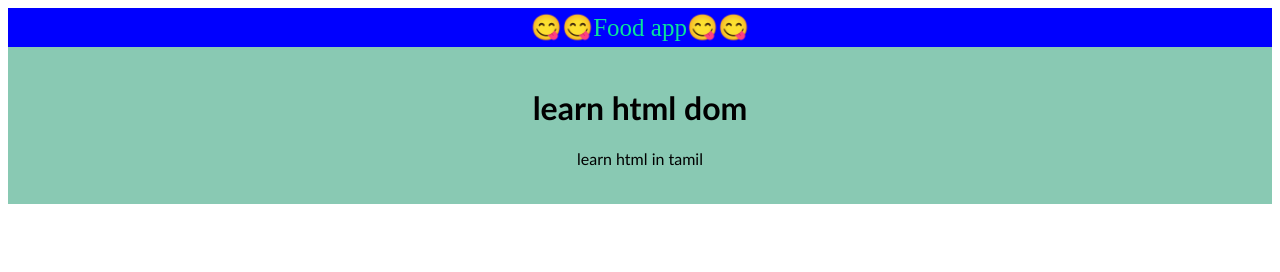
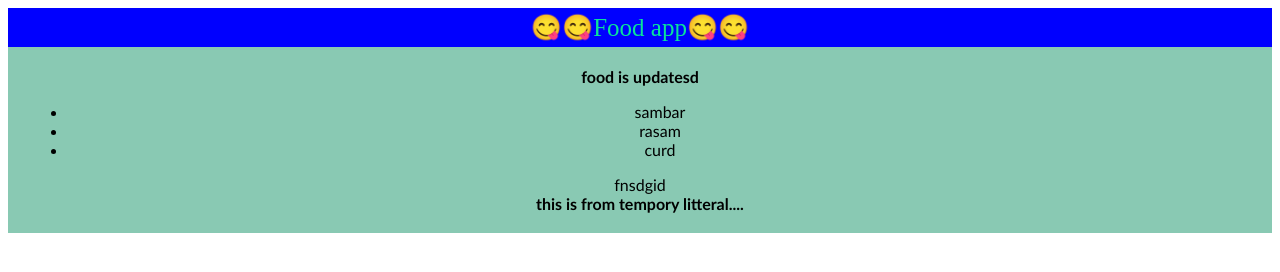
Before and after one commit to lokajan/javascript, a plain HTML site: page index.html in a window 1280 px wide. Drawn offline with Linux system fonts and the light colour scheme.

Commit message:
Add files via upload

```diff
--- a/index.html
+++ b/index.html
@@ -10,10 +10,25 @@
 <header>😋😋Food app😋😋</header>
 
 <main id="mainn">
+    <!--
 <div >
-    <h1 >learn html dom</h1>
-    <p>learn html in tamil</p>
+    <input type="text" placeholder="enter a food item" id="food">
+    <button id="save">save</button>
 </div>
+<div id="fav">
+</div>
+-->
+
+<div class="alert1">
+   <strong> food is updatesd </strong>
+</div>
+
+<ul  id="foodContainer" class="foodContainer">
+    <li class="fooditem">sambar</li>
+    <li class="fooditem" >rasam</li>
+    <li class="fooditem" >curd</li>
+</ul>
+
 </main>
     <script src="main.js"></script>
 </body>
--- a/main.js
+++ b/main.js
@@ -31,3 +31,72 @@ person.place = placeVar;
 
 document.body.innerHTML = person.greet();
 */
+
+/*
+
+let food1 = document.getElementById("food");
+let saved = document.getElementById("save");
+
+let foodContainer = document.getElementById("foodContainer")
+
+
+
+
+
+
+
+
+saved.addEventListener("click", () => {
+    // alert("ur saved ")
+    foodContainer.innerHTML += `<li>${food1.value}</li>`;
+
+
+})
+*/
+
+
+let mainn = document.getElementById("mainn");
+
+function createElement1(message) {
+
+    let div = document.createElement("div");
+    let text1 = document.createTextNode(message);
+
+    div.className = "alert";
+
+    div.append(text1);
+    mainn.prepend(div);
+
+    mainn.append(div);
+}
+createElement1("fnsdgid")
+
+
+function temp(msg) {
+    let template = `
+<div>
+<strong>
+${msg}
+</strong>
+</div>
+
+`;
+    mainn.innerHTML += template;
+}
+temp("this is from tempory litteral....")
+
+
+/*
+let qs = document.querySelector(".alert1");
+
+console.log(qs.innerHTML);
+
+console.log(qs.innerText);
+console.log(qs.textContent);
+
+
+
+qs.innerHTML = "gfdg";
+qs.innerText = "fsjg";
+qs.textContent = "trytu";
+*/
```
